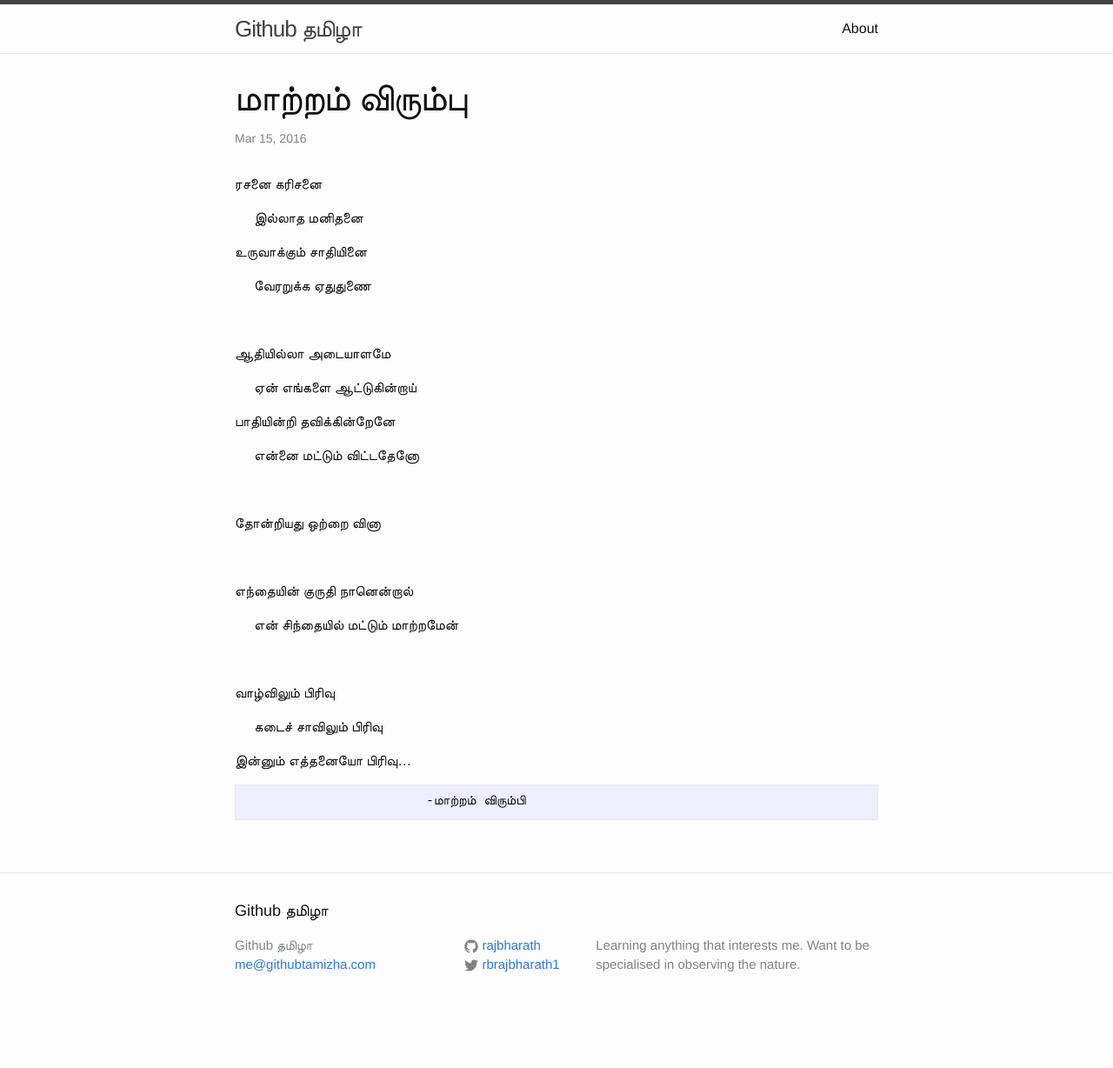
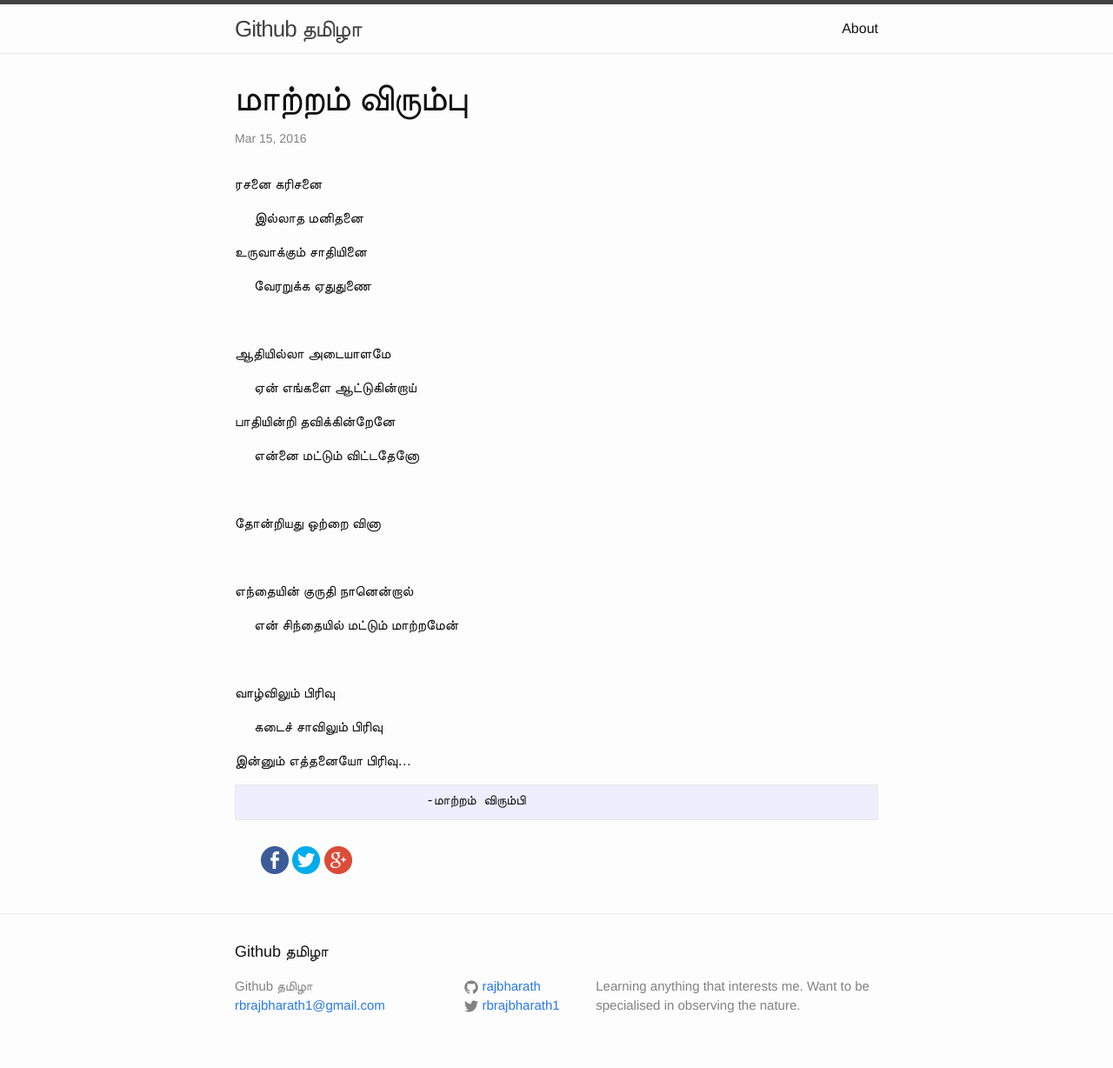
Before and after one commit to rajbharath/rajbharath.github.io, a Jekyll site: the page built from _posts/2016-03-15- poem - maatram virumbu.markdown, in a window 1280 px wide. Shown: the whole page at 87% size. Built offline with Jekyll 4.4.1, drawn with Linux system fonts in a browser that asks for light colours; before the commit the page ends 1181 px from its top, so only the background shows below that.

Commit message:
Added Share functionality

```diff
--- a/_config.yml
+++ b/_config.yml
@@ -7,11 +7,11 @@
 
 # Site settings
 title: Github தமிழா
-email: me@githubtamizha.com
+email: rbrajbharath1@gmail.com
 description: > # this means to ignore newlines until "baseurl:"
   Learning anything that interests me. Want to be specialised in observing the nature.
 baseurl: "" # the subpath of your site, e.g. /blog
-url: "http://githubtamizha.com" # the base hostname & protocol for your site
+url: "http://www.githubtamizha.com" # the base hostname & protocol for your site
 twitter_username: rbrajbharath1
 github_username:  rajbharath
 
--- a/_layouts/post.html
+++ b/_layouts/post.html
@@ -12,4 +12,9 @@ layout: default
     {{ content }}
   </div>
 
+  <ul class="share-buttons">
+    <li><a href="https://www.facebook.com/sharer/sharer.php?u=http%3A%2F%2Fwww.githubtamizha.com&t=" title="Share on Facebook" target="_blank" onclick="window.open('https://www.facebook.com/sharer/sharer.php?u=' + encodeURIComponent(document.URL) + '&t=' + encodeURIComponent(document.URL)); return false;"><img src="{{site.url}}/images/flat_web_icon_set/color/Facebook.png"></a></li>
+    <li><a href="https://twitter.com/intent/tweet?source=http%3A%2F%2Fwww.githubtamizha.com&text=:%20http%3A%2F%2Fwww.githubtamizha.com&via=rbrajbharath1" target="_blank" title="Tweet" onclick="window.open('https://twitter.com/intent/tweet?text=' + encodeURIComponent(document.title) + ':%20'  + encodeURIComponent(document.URL)); return false;"><img src="{{site.url}}/images/flat_web_icon_set/color/Twitter.png"></a></li>
+    <li><a href="https://plus.google.com/share?url=http%3A%2F%2Fwww.githubtamizha.com" target="_blank" title="Share on Google+" onclick="window.open('https://plus.google.com/share?url=' + encodeURIComponent(document.URL)); return false;"><img src="{{site.url}}/images/flat_web_icon_set/color/Google+.png"></a></li>
+</ul>
 </article>
--- a/_sass/_layout.scss
+++ b/_sass/_layout.scss
@@ -240,3 +240,17 @@
         }
     }
 }
+
+
+/**
+* Custom CSS
+*/
+
+ul.share-buttons{
+  list-style: none;
+  padding: 0;
+}
+
+ul.share-buttons li{
+  display: inline;
+}
```
Also changed, not shown: images/flat_web_icon_set/color/Email.png (added), images/flat_web_icon_set/color/Facebook.png (added), images/flat_web_icon_set/color/Google+.png (added), images/flat_web_icon_set/color/LinkedIn.png (added), images/flat_web_icon_set/color/Pinboard.png (added), images/flat_web_icon_set/color/Pinterest.png (added), images/flat_web_icon_set/color/Pocket.png (added), images/flat_web_icon_set/color/Reddit.png (added), images/flat_web_icon_set/color/Tumblr.png (added), images/flat_web_icon_set/color/Twitter.png (added), images/flat_web_icon_set/color/Wordpress.png (added), 1 other file.
